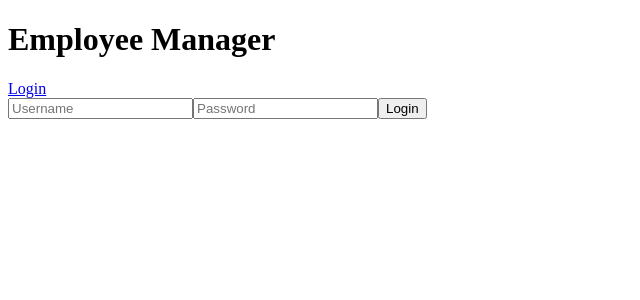
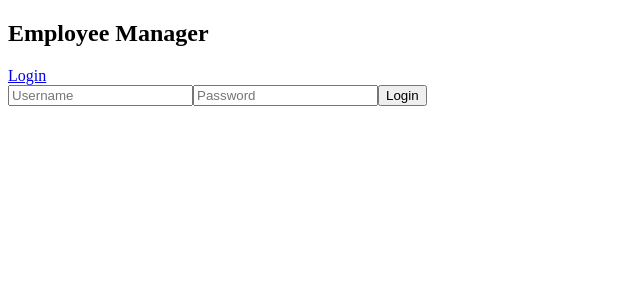
Before and after one commit to punkestu/employee-management, a React (Vite) app in the folder client/: page /login in a window 1280 px wide. Shown: the top 300 px of the page, without its empty margins (0-640 px from the left). Built offline with nearby package versions, Linux system fonts and the light colour scheme.

Commit message:
client: create provider + router

```diff
--- a/client/package.json
+++ b/client/package.json
@@ -11,7 +11,8 @@
   },
   "dependencies": {
     "react": "^18.2.0",
-    "react-dom": "^18.2.0"
+    "react-dom": "^18.2.0",
+    "react-router-dom": "^6.22.3"
   },
   "devDependencies": {
     "@types/react": "^18.2.66",
--- a/client/src/App.jsx
+++ b/client/src/App.jsx
@@ -1,49 +1,25 @@
 import { useState } from "react";
+import { Routes, Route } from "react-router-dom";
 import "./App.css";
 import Sidebar from "./components/Sidebar";
-import { authenticate } from "./helper/auth";
+import { wasAuth } from "./helper/auth";
+import { Rollup } from "./helper/context";
+
+import { AuthContext } from "./store";
+import Login from "./pages/Login";
 
 function App() {
-  const [username, setUsername] = useState("");
-  const [password, setPassword] = useState("");
-  const auth = (e) => {
-    e.preventDefault();
-    authenticate(username, password).then((res) => {
-      if (res.status === 200) {
-        localStorage.setItem("auth", res.body.token);
-      } else {
-        console.log(res.body);
-      }
-    });
-  };
+  const providers = [[AuthContext, useState(wasAuth())]];
 
   return (
-    <>
+    <Rollup providers={providers}>
       <Sidebar />
-      <form onSubmit={auth}>
-        <input
-          type="text"
-          name="username"
-          id="username"
-          placeholder="Username"
-          value={username}
-          onChange={(e) => {
-            setUsername(e.target.value);
-          }}
-        />
-        <input
-          type="password"
-          name="password"
-          id="password"
-          placeholder="Password"
-          value={password}
-          onChange={(e) => {
-            setPassword(e.target.value);
-          }}
-        />
-        <button type="submit">Login</button>
-      </form>
-    </>
+      <Routes>
+        <Route path="/">
+          <Route path="login" element={<Login />} />
+        </Route>
+      </Routes>
+    </Rollup>
   );
 }
 
--- a/client/src/components/Sidebar.jsx
+++ b/client/src/components/Sidebar.jsx
@@ -1,10 +1,27 @@
-import { isAuth } from "../helper/auth";
+import { signout } from "../helper/auth";
+import { useContext } from "react";
+import { AuthContext } from "../store";
 
 export default function Sidebar() {
+  const [isAuth, setIsAuth] = useContext(AuthContext);
   return (
-    <div className="sidebar">
+    <aside className="sidebar">
       <h1>Employee Manager</h1>
-      {isAuth() ? <></> : <a href="/login">Login</a>}
-    </div>
+      {isAuth ? (
+        <>
+          <button
+            type="button"
+            onClick={() => {
+              signout();
+              setIsAuth(false);
+            }}
+          >
+            Logout
+          </button>
+        </>
+      ) : (
+        <a href="/login">Login</a>
+      )}
+    </aside>
   );
 }
--- a/client/src/helper/auth.js
+++ b/client/src/helper/auth.js
@@ -17,7 +17,7 @@ export function authenticate(username, password) {
   });
 }
 
-export function isAuth() {
+export function wasAuth() {
   if (localStorage.getItem("auth")) {
     return localStorage.getItem("auth");
   } else {
--- /dev/null
+++ b/client/src/helper/context.jsx
@@ -0,0 +1,6 @@
+/* eslint-disable react/prop-types */
+export function Rollup({ providers, children }) {
+  return providers.reduce((acc, [Provider, value]) => {
+    return <Provider.Provider value={value}>{acc}</Provider.Provider>;
+  }, children);
+}
--- a/client/src/main.jsx
+++ b/client/src/main.jsx
@@ -1,9 +1,12 @@
-import React from 'react'
-import ReactDOM from 'react-dom/client'
-import App from './App.jsx'
+import React from "react";
+import ReactDOM from "react-dom/client";
+import App from "./App.jsx";
+import { BrowserRouter } from "react-router-dom";
 
-ReactDOM.createRoot(document.getElementById('root')).render(
+ReactDOM.createRoot(document.getElementById("root")).render(
   <React.StrictMode>
-    <App />
-  </React.StrictMode>,
-)
+    <BrowserRouter>
+      <App />
+    </BrowserRouter>
+  </React.StrictMode>
+);
--- /dev/null
+++ b/client/src/pages/Login.jsx
@@ -0,0 +1,46 @@
+import { useState } from "react";
+import { authenticate } from "../helper/auth";
+import { useContext } from "react";
+import { AuthContext } from "../store";
+
+export default function Login() {
+  const [username, setUsername] = useState("");
+  const [password, setPassword] = useState("");
+  const setIsAuth = useContext(AuthContext)[1];
+  const auth = (e) => {
+    e.preventDefault();
+    authenticate(username, password).then((res) => {
+      if (res.status === 200) {
+        localStorage.setItem("auth", res.body.token);
+        setIsAuth(true);
+      } else {
+        console.log(res.body);
+      }
+    });
+  };
+  return (
+    <form onSubmit={auth}>
+      <input
+        type="text"
+        name="username"
+        id="username"
+        placeholder="Username"
+        value={username}
+        onChange={(e) => {
+          setUsername(e.target.value);
+        }}
+      />
+      <input
+        type="password"
+        name="password"
+        id="password"
+        placeholder="Password"
+        value={password}
+        onChange={(e) => {
+          setPassword(e.target.value);
+        }}
+      />
+      <button type="submit">Login</button>
+    </form>
+  );
+}
--- /dev/null
+++ b/client/src/store.js
@@ -0,0 +1,3 @@
+import { createContext } from "react";
+
+export const AuthContext = createContext([]);
```
Also changed, not shown: 1 other file (tests, documents, lock files or other folders).
